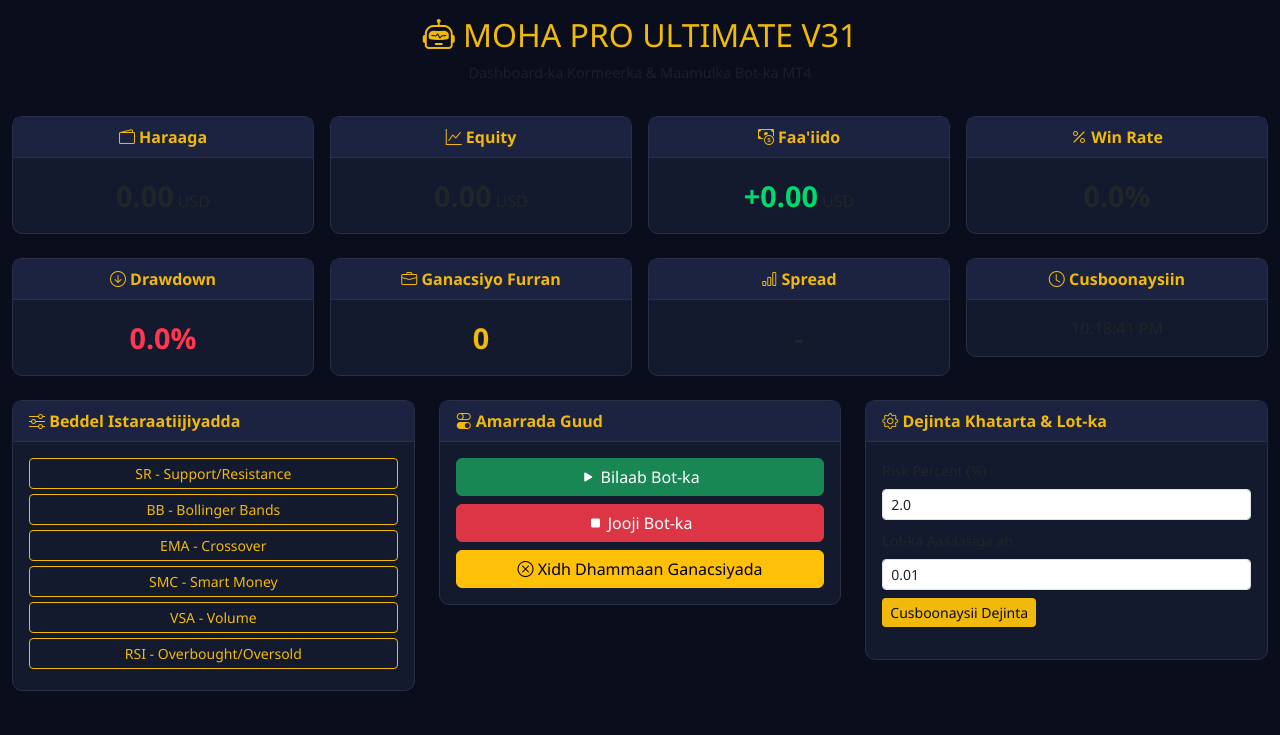
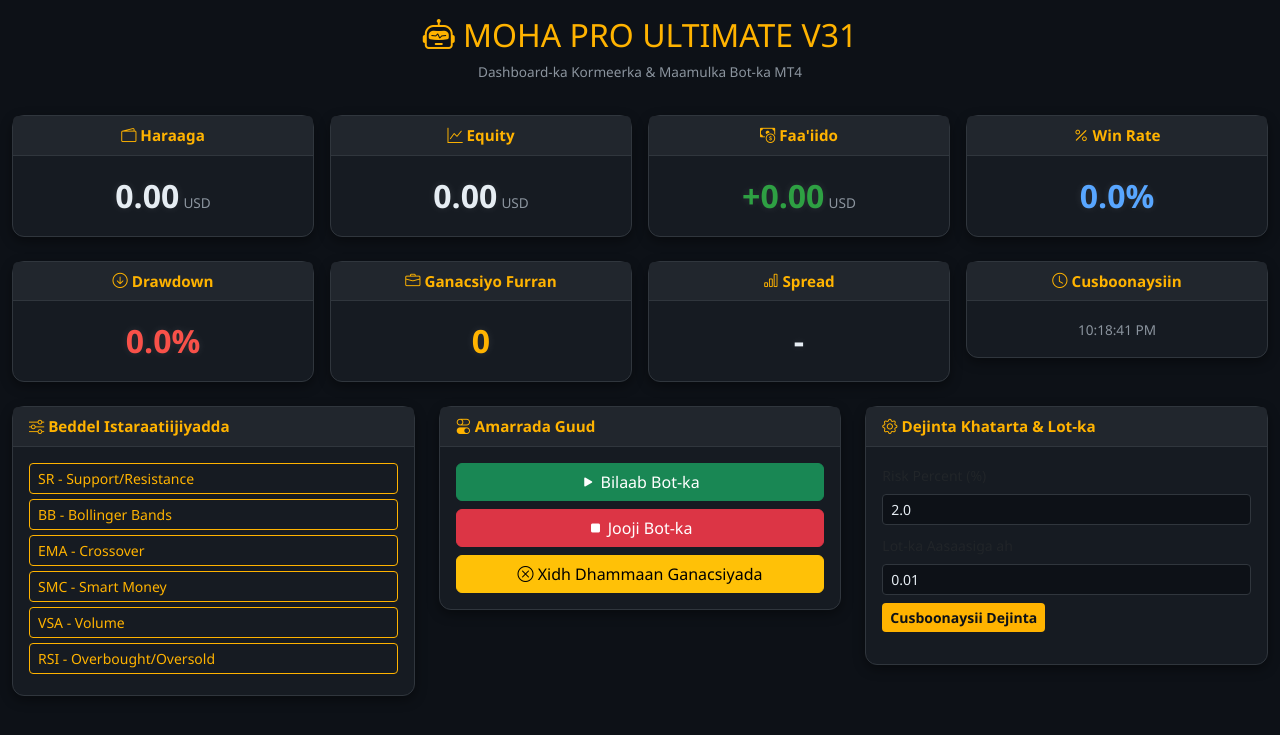
Before and after one commit to Shitomadone12/mohapro-dashboard, a Flask app: page / in a window 1280 px wide. Shown: the top 735 px of the page. Run offline with Flask 3, Linux system fonts and the light colour scheme.

Commit message:
Update index.html

```diff
--- a/templates/index.html
+++ b/templates/index.html
@@ -7,45 +7,98 @@
     <link href="https://cdn.jsdelivr.net/npm/bootstrap@5.3.0/dist/css/bootstrap.min.css" rel="stylesheet">
     <link rel="stylesheet" href="https://cdn.jsdelivr.net/npm/bootstrap-icons@1.10.5/font/bootstrap-icons.css">
     <style>
-        body { background: #0a0e1c; color: #ccc; font-family: 'Segoe UI', sans-serif; }
-        .card { background: #141a2e; border: 1px solid #2a2f45; border-radius: 10px; }
-        .card-header { background: #1c2340; border-bottom: 1px solid #2a2f45; font-weight: bold; color: #f0b90b; }
-        .value { font-size: 1.8rem; font-weight: bold; }
-        .green { color: #00d96b; } .red { color: #ff3750; } .gold { color: #f0b90b; }
-        .btn-gold { background: #f0b90b; color: #0a0e1c; border: none; }
-        .btn-outline-gold { border: 1px solid #f0b90b; color: #f0b90b; }
-        .strategy-btn { width: 100%; margin-bottom: 5px; }
-        .small-text { font-size: 0.9rem; }
+        /* CIRIFKA GUUD - midab madow oo qurux badan, laakiin iftiin leh */
+        body {
+            background: #0d1117;
+            color: #e6edf3;
+            font-family: 'Segoe UI', Tahoma, sans-serif;
+        }
+        .card {
+            background: #161b22;
+            border: 1px solid #30363d;
+            border-radius: 12px;
+            box-shadow: 0 4px 12px rgba(0,0,0,0.4);
+        }
+        .card-header {
+            background: #21262d;
+            border-bottom: 1px solid #30363d;
+            font-weight: bold;
+            color: #ffb300;
+            font-size: 0.95rem;
+        }
+        .value {
+            font-size: 2rem;
+            font-weight: bold;
+            text-shadow: 0 0 8px rgba(255,255,255,0.1);
+        }
+        .green { color: #2ea043; }   /* cagaar faa'iido */
+        .red { color: #f85149; }     /* cas qasara/drawdown */
+        .gold { color: #ffb300; }    /* dahabi xog gaar ah */
+        .blue { color: #58a6ff; }    /* buluug */
+        .small-text { font-size: 0.85rem; color: #8b949e; }
+        .btn-gold {
+            background: #ffb300;
+            color: #0d1117;
+            border: none;
+            font-weight: bold;
+        }
+        .btn-outline-gold {
+            border: 1px solid #ffb300;
+            color: #ffb300;
+            background: transparent;
+        }
+        .btn-outline-gold:hover {
+            background: #ffb300;
+            color: #0d1117;
+        }
+        .strategy-btn {
+            width: 100%;
+            margin-bottom: 5px;
+            text-align: left;
+        }
+        /* si aad u aragto sanduuqyada gelinta */
+        .form-control-sm {
+            background: #0d1117;
+            border: 1px solid #30363d;
+            color: #e6edf3;
+        }
+        .form-control-sm:focus {
+            background: #161b22;
+            border-color: #ffb300;
+            color: #fff;
+            box-shadow: none;
+        }
     </style>
 </head>
 <body>
     <div class="container-fluid py-3">
-        <h2 class="text-center gold"><i class="bi bi-robot"></i> MOHA PRO ULTIMATE V31</h2>
-        <p class="text-center text-muted small-text">Dashboard-ka Kormeerka & Maamulka Bot-ka MT4</p>
+        <h2 class="text-center" style="color:#ffb300;"><i class="bi bi-robot"></i> MOHA PRO ULTIMATE V31</h2>
+        <p class="text-center small-text">Dashboard-ka Kormeerka & Maamulka Bot-ka MT4</p>
 
+        <!-- Tirakoobyada Muhiimka ah -->
         <div class="row g-3 mt-2">
             <div class="col-md-3">
                 <div class="card text-center">
                     <div class="card-header"><i class="bi bi-wallet2"></i> Haraaga</div>
-                    <div class="card-body"><span class="value" id="balance">0.00</span> USD</div>
+                    <div class="card-body"><span class="value" id="balance" style="color:#e6edf3;">0.00</span> <span class="small-text">USD</span></div>
                 </div>
             </div>
             <div class="col-md-3">
                 <div class="card text-center">
                     <div class="card-header"><i class="bi bi-graph-up"></i> Equity</div>
-                    <div class="card-body"><span class="value" id="equity">0.00</span> USD</div>
+                    <div class="card-body"><span class="value" id="equity" style="color:#e6edf3;">0.00</span> <span class="small-text">USD</span></div>
                 </div>
             </div>
             <div class="col-md-3">
                 <div class="card text-center">
                     <div class="card-header"><i class="bi bi-cash-coin"></i> Faa'iido</div>
-                    <div class="card-body"><span class="value" id="profit">0.00</span> USD</div>
+                    <div class="card-body"><span class="value" id="profit">0.00</span> <span class="small-text">USD</span></div>
                 </div>
             </div>
             <div class="col-md-3">
                 <div class="card text-center">
                     <div class="card-header"><i class="bi bi-percent"></i> Win Rate</div>
-                    <div class="card-body"><span class="value" id="winrate">0.0%</span></div>
+                    <div class="card-body"><span class="value" id="winrate" style="color:#58a6ff;">0.0%</span></div>
                 </div>
             </div>
         </div>
@@ -66,17 +119,18 @@
             <div class="col-md-3">
                 <div class="card text-center">
                     <div class="card-header"><i class="bi bi-bar-chart"></i> Spread</div>
-                    <div class="card-body"><span class="value" id="spread">-</span></div>
+                    <div class="card-body"><span class="value" id="spread" style="color:#e6edf3;">-</span></div>
                 </div>
             </div>
             <div class="col-md-3">
                 <div class="card text-center">
                     <div class="card-header"><i class="bi bi-clock"></i> Cusboonaysiin</div>
-                    <div class="card-body"><span id="lastUpdate">--</span></div>
+                    <div class="card-body"><span id="lastUpdate" class="small-text">--</span></div>
                 </div>
             </div>
         </div>
 
+        <!-- Kontaroolada Strategy & Amarrada -->
         <div class="row mt-4">
             <!-- Strategy Control -->
             <div class="col-md-4">
@@ -93,7 +147,7 @@
                 </div>
             </div>
 
-            <!-- General Commands -->
+            <!-- Amarrada Guud -->
             <div class="col-md-4">
                 <div class="card">
                     <div class="card-header"><i class="bi bi-toggles"></i> Amarrada Guud</div>
@@ -105,7 +159,7 @@
                 </div>
             </div>
 
-            <!-- Risk & Lot Settings -->
+            <!-- Dejinta Khatarta & Lot-ka -->
             <div class="col-md-4">
                 <div class="card">
                     <div class="card-header"><i class="bi bi-gear"></i> Dejinta Khatarta & Lot-ka</div>
@@ -127,27 +181,30 @@
     </div>
 
     <script>
-        // Soo jiid xogta server-ka
         async function fetchData() {
             try {
                 const res = await fetch('/api/data');
                 const data = await res.json();
-                document.getElementById('balance').innerText = Number(data.balance || 0).toFixed(2);
-                document.getElementById('equity').innerText = Number(data.equity || 0).toFixed(2);
+
+                const bal = Number(data.balance || 0);
+                const eq = Number(data.equity || 0);
                 const profit = Number(data.profit || 0);
+
+                document.getElementById('balance').innerText = bal.toFixed(2);
+                document.getElementById('equity').innerText = eq.toFixed(2);
                 document.getElementById('profit').innerText = (profit >= 0 ? '+' : '') + profit.toFixed(2);
                 document.getElementById('profit').className = 'value ' + (profit >= 0 ? 'green' : 'red');
+
                 document.getElementById('winrate').innerText = Number(data.winrate || 0).toFixed(1) + '%';
                 document.getElementById('drawdown').innerText = Number(data.drawdown || 0).toFixed(1) + '%';
                 document.getElementById('opentrades').innerText = data.opentrades || 0;
                 document.getElementById('spread').innerText = data.spread || '-';
                 document.getElementById('lastUpdate').innerText = data.lastUpdate || new Date().toLocaleTimeString();
             } catch(e) {
-                console.error('Khalad soo jiidashada xogta', e);
+                console.error('Error fetching data', e);
             }
         }
 
-        // Amar u dir server-ka
         async function sendCommand(cmd) {
             try {
                 await fetch('/api/setcommand', {
@@ -161,14 +218,12 @@
             }
         }
 
-        // Cusboonaysii khatarta iyo lot-ka
         function updateRiskSettings() {
             const risk = document.getElementById('riskPercent').value;
             const lot = document.getElementById('initialLot').value;
             sendCommand(`SET_RISK:${risk},${lot}`);
         }
 
-        // Cusbooneysii 2 ilbiriqsi kasta
         fetchData();
         setInterval(fetchData, 2000);
     </script>
```
